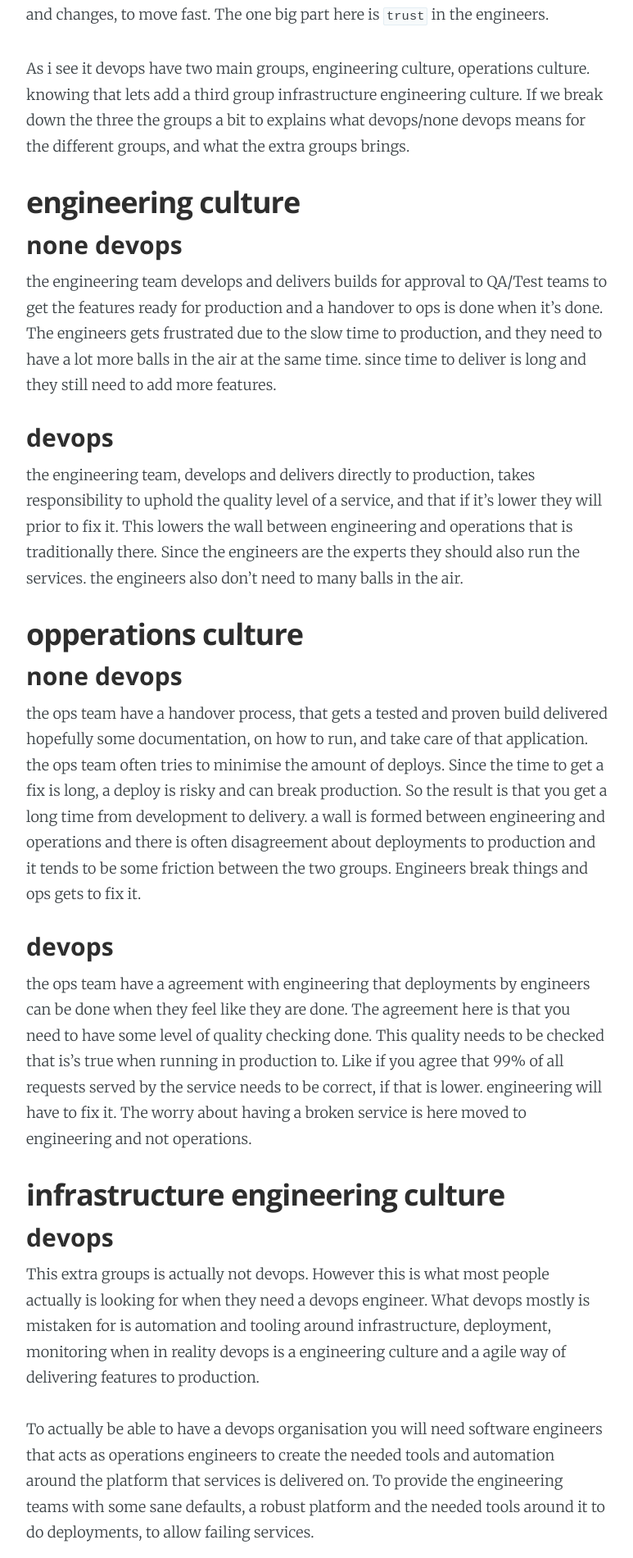
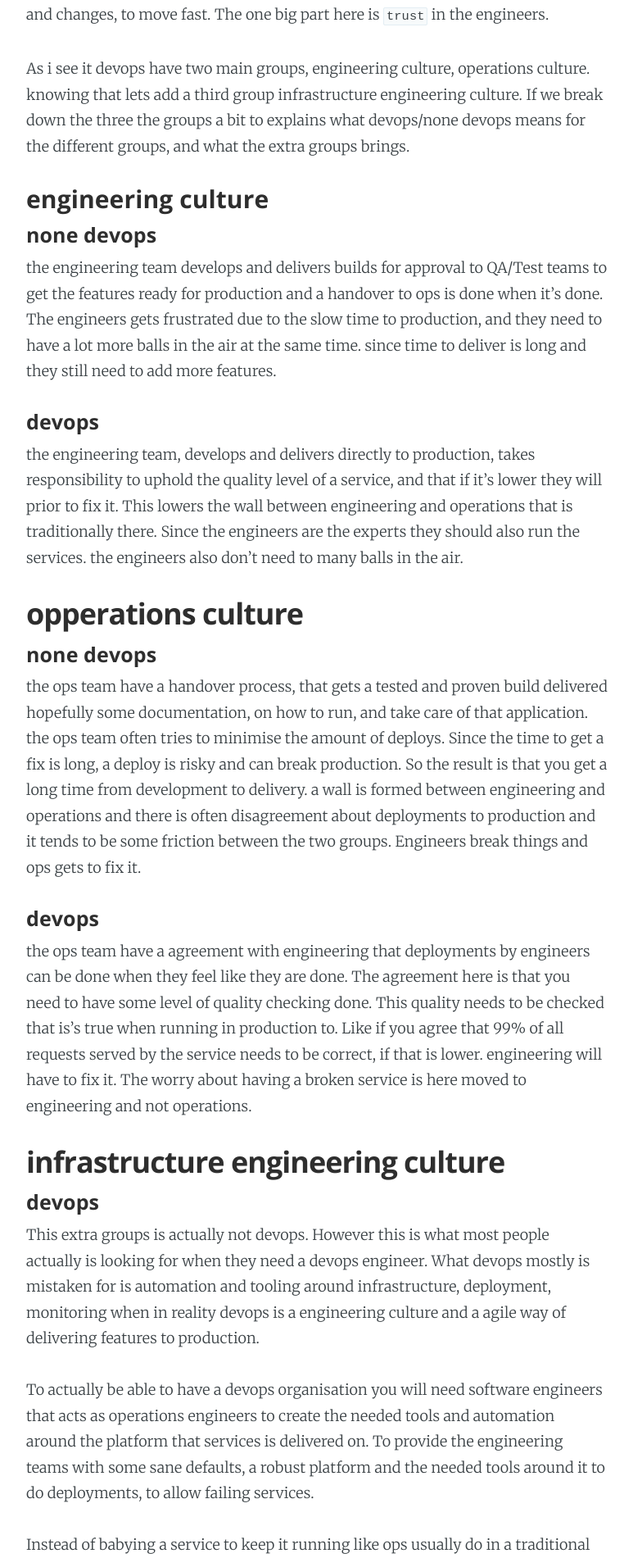
Before and after one commit to mad01/mad01.github.io, a Jekyll site: the page built from _posts/2016-12-11-devops-in-reality-vs-recrutment.md, in a window 1280 px wide. Shown: the part 617-2518 px from the top of the page at 82% size, without its empty margins (253-1026 px from the left). Built offline with Jekyll 4.4.1, drawn with Linux system fonts in a browser that asks for light colours.

Commit message:
fix headers

```diff
--- a/_posts/2016-12-11-devops-in-reality-vs-recrutment.md
+++ b/_posts/2016-12-11-devops-in-reality-vs-recrutment.md
@@ -11,26 +11,35 @@ If we look at it a bit in short first, what is devops! devops is a way of workin
 
 As i see it devops have two main groups, engineering culture, operations culture. knowing that lets add a third group infrastructure engineering culture. If we break down the three the groups a bit to explains what devops/none devops means for the different groups, and what the extra groups brings.
 
-## engineering culture
-### none devops
+
+### engineering culture
+
+#### none devops
 the engineering team develops and delivers builds for approval to QA/Test teams to get the features ready for production and a handover to ops is done when it's done. The engineers gets frustrated due to the slow time to production, and they need to have a lot more balls in the air at the same time. since time to deliver is long and they still need to add more features.
-### devops
+
+#### devops
 the engineering team, develops and delivers directly to production, takes responsibility to uphold the quality level of a service, and that if it's lower they will prior to fix it. This lowers the wall between engineering and operations that is traditionally there. Since the engineers are the experts they should also run the services. the engineers also don't need to many balls in the air.
 
+
 ## opperations culture
-### none devops
+
+#### none devops
 the ops team have a handover process, that gets a tested and proven build delivered hopefully some documentation, on how to run, and take care of that application. the ops team often tries to minimise the amount of deploys. Since the time to get a fix is long, a deploy is risky and can break production. So the result is that you get a long time from development to delivery. a wall is formed between engineering and operations and there is often disagreement about deployments to production and it tends to be some friction between the two groups. Engineers break things and ops gets to fix it.
-### devops
+
+#### devops
 the ops team have a agreement with engineering that deployments by engineers can be done when they feel like they are done. The agreement here is that you need to have some level of quality checking done. This quality needs to be checked that is's true when running in production to. Like if you agree that 99% of all requests served by the service needs to be correct, if that is lower. engineering will have to fix it. The worry about having a broken service is here moved to engineering and not operations.
 
+
 ## infrastructure engineering culture
-### devops
+
+#### devops
 This extra groups is actually not devops. However this is what most people actually is looking for when they need a devops engineer. What devops mostly is mistaken for is automation and tooling around infrastructure, deployment, monitoring when in reality devops is a engineering culture and a agile way of delivering features to production.
 
 To actually be able to have a devops organisation you will need software engineers that acts as operations engineers to create the needed tools and automation around the platform that services is delivered on. To provide the engineering teams with some sane defaults, a robust platform and the needed tools around it to do deployments, to allow failing services.
 
 Instead of babying a service to keep it running like ops usually do in a traditional organisation. You need to build and run services with the assumption, that things will break all the time. It's not the engineers job to keep the services running it's the platform. if a service fails a new should just start in it's place. As long as the service upholds the agreed upon availability everything is good.
 
+
 ## Conclusion
 What devops actually is. Is not a role it's a way of structuring a agile engineering organisation. And a group of software engineers working with tools and infrastructure to provide a platform to run services on, for the engineering team building the product.
 
```
